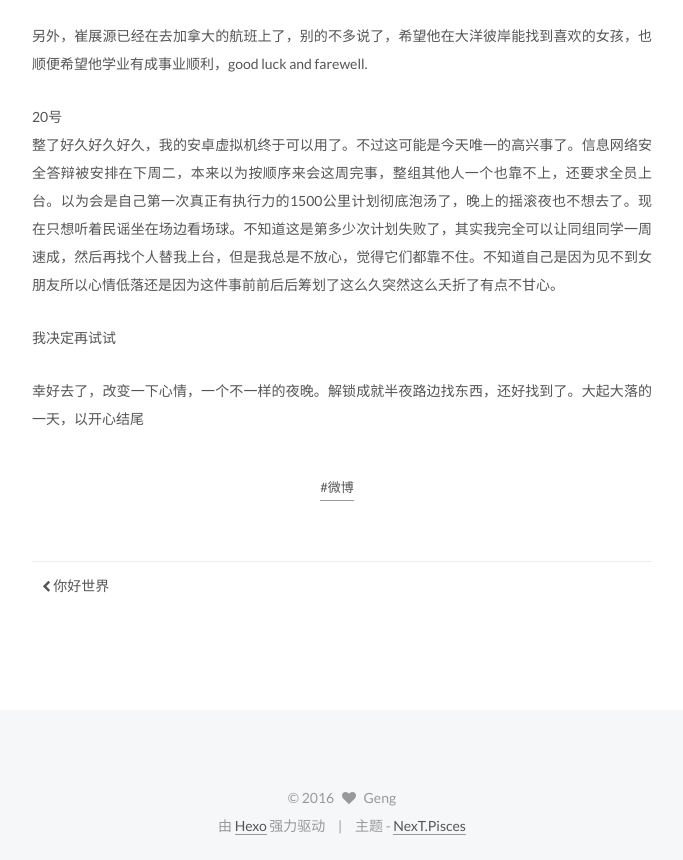
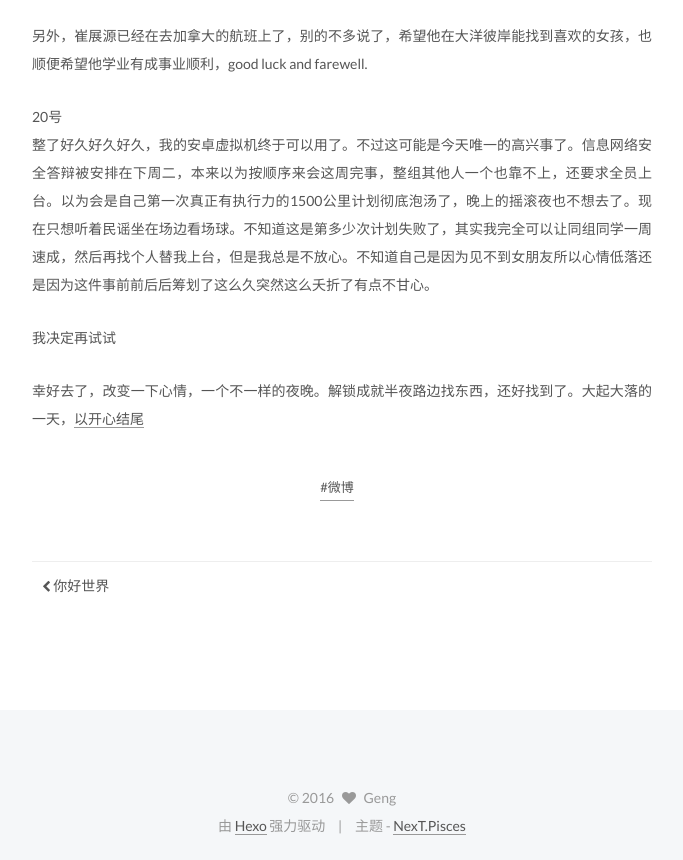
Before and after one commit to vzgh/mysite.github.io, a plain HTML site: page 2016/12/13/微博/index.html in a window 1280 px wide. Shown: the part 1372-2232 px from the top of the page, without its empty margins (428-1111 px from the left). Drawn offline with Linux system fonts and the light colour scheme.

Commit message:
Site updated: 2016-12-21 10:25:32

```diff
--- a/2016/12/13/微博/index.html
+++ b/2016/12/13/微博/index.html
@@ -91,7 +91,7 @@
 <meta property="og:site_name" content="我在保卫处">
 <meta property="og:description" content="很多时候想记录一下生活，又写不出什么长篇大论，所以，点滴都放在这里了，记录一下平凡生活中不平凡的事">
 <meta property="og:image" content="http://yoursite.com/images/dujiangyan.jpg">
-<meta property="og:updated_time" content="2016-12-20T15:22:54.915Z">
+<meta property="og:updated_time" content="2016-12-21T02:24:53.943Z">
 <meta name="twitter:card" content="summary">
 <meta name="twitter:title" content="GH的日常">
 <meta name="twitter:description" content="很多时候想记录一下生活，又写不出什么长篇大论，所以，点滴都放在这里了，记录一下平凡生活中不平凡的事">
@@ -279,9 +279,9 @@
 <p>18日<br>想了想还是不用字母代替名字了，毕竟现在加上我只有3个人知道这个博客。。。</p>
 <p>昨天回来得太晚了，没来得及写，不过我觉得应该补一下，自己从本科开始浪费了太多的周末。很喜欢像昨天这种早上起床听听歌打打游戏，下午踢踢球，晚上和朋友尝尝没吃过的东西然后看看新电影。我太懒了，懒得尝试各种新鲜事，也可能是不敢吧，只不过自己不愿意承认，就说成懒，这么大了居然还没去过演唱会，没听过音乐会，没自己去旅行过，没自己组织看过比赛，这些事在我的计划中出现过无数次，每次到了最后就没了当初制定时的心气，就像这个博客一样，预产期是两三年前可直到16年的最后一个月才真的来到这个世界。不说这些了，这两天和张磊聊天、出去玩都很开心，不过说真的一开始约她的时候觉得自己肯定要被拒绝了，紧张成一只猴子，很早就想约她出去了，一直很喜欢这样活泼开朗（小学生作文描述水平）and really really charming girl，直到最近聊的比较多才真的约了她吧，其实也只聊了一天而已，而且基本是我自己在缠着人家聊天[捂脸]（但愿她没烦我），希望以后能有更多交集吧。</p>
 <p>另外，崔展源已经在去加拿大的航班上了，别的不多说了，希望他在大洋彼岸能找到喜欢的女孩，也顺便希望他学业有成事业顺利，good luck and farewell.</p>
-<p>20号<br>整了好久好久好久，我的安卓虚拟机终于可以用了。不过这可能是今天唯一的高兴事了。信息网络安全答辩被安排在下周二，本来以为按顺序来会这周完事，整组其他人一个也靠不上，还要求全员上台。以为会是自己第一次真正有执行力的1500公里计划彻底泡汤了，晚上的摇滚夜也不想去了。现在只想听着民谣坐在场边看场球。不知道这是第多少次计划失败了，其实我完全可以让同组同学一周速成，然后再找个人替我上台，但是我总是不放心，觉得它们都靠不住。不知道自己是因为见不到女朋友所以心情低落还是因为这件事前前后后筹划了这么久突然这么夭折了有点不甘心。</p>
+<p>20号<br>整了好久好久好久，我的安卓虚拟机终于可以用了。不过这可能是今天唯一的高兴事了。信息网络安全答辩被安排在下周二，本来以为按顺序来会这周完事，整组其他人一个也靠不上，还要求全员上台。以为会是自己第一次真正有执行力的1500公里计划彻底泡汤了，晚上的摇滚夜也不想去了。现在只想听着民谣坐在场边看场球。不知道这是第多少次计划失败了，其实我完全可以让同组同学一周速成，然后再找个人替我上台，但是我总是不放心。不知道自己是因为见不到女朋友所以心情低落还是因为这件事前前后后筹划了这么久突然这么夭折了有点不甘心。</p>
 <p>我决定再试试</p>
-<p>幸好去了，改变一下心情，一个不一样的夜晚。解锁成就半夜路边找东西，还好找到了。大起大落的一天，以开心结尾</p>
+<p>幸好去了，改变一下心情，一个不一样的夜晚。解锁成就半夜路边找东西，还好找到了。大起大落的一天，<a href="http://music.163.com/#/m/song?id=426881506&amp;userid=95897981" target="_blank" rel="external">以开心结尾</a></p>
 
 
     </div>
```
